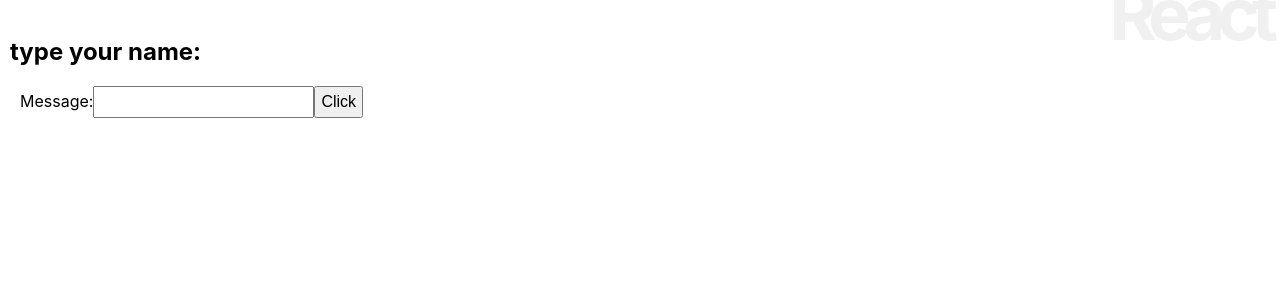
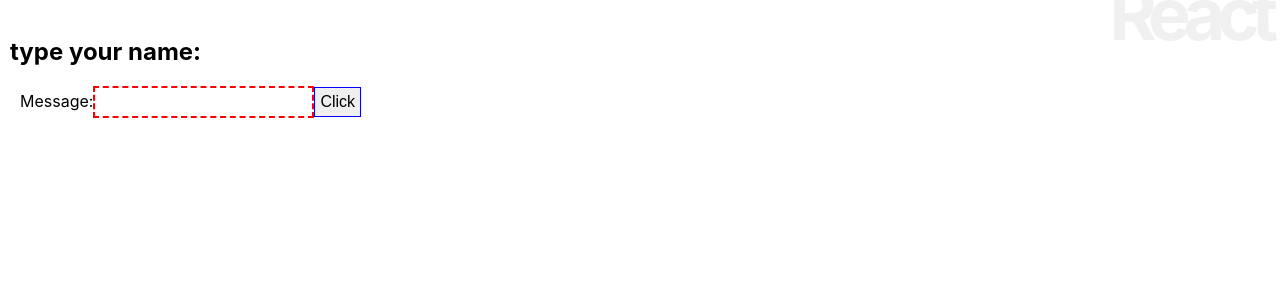
Before and after one commit to jackkitte/React_Next_Beginner, a React (Create React App) app: page / in a window 1280 px wide. Shown: the top 300 px of the page. Built offline with nearby package versions, Linux system fonts and the light colour scheme.

Commit message:
値のバリデーション

```diff
--- a/src/App.css
+++ b/src/App.css
@@ -14,3 +14,9 @@
   color: #666666;
   font-size: 16pt;
 }
+input:invalid {
+  border: 2px dashed red;
+}
+input:valid {
+  border: 1px solid blue;
+}
--- a/src/App.js
+++ b/src/App.js
@@ -45,7 +45,8 @@
         <form onSubmit={this.doSubmit}>
           <label>
             <span style={this.inputStyle}></span>Message:
-            <input type="text" style={this.inputStyle} onChange={this.doChange} />
+            <input type="text" style={this.inputStyle} onChange={this.doChange}
+              required pattern="[A-Za-z _,.]+" />
           </label>
           <input type="submit" style={this.inputStyle} value="Click" />
         </form>
```
